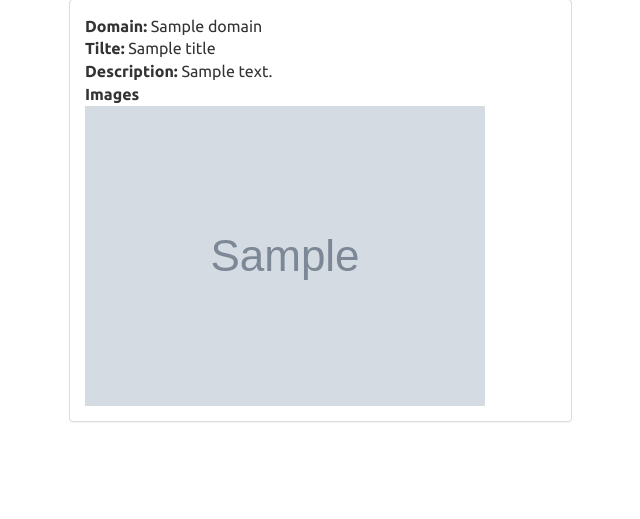
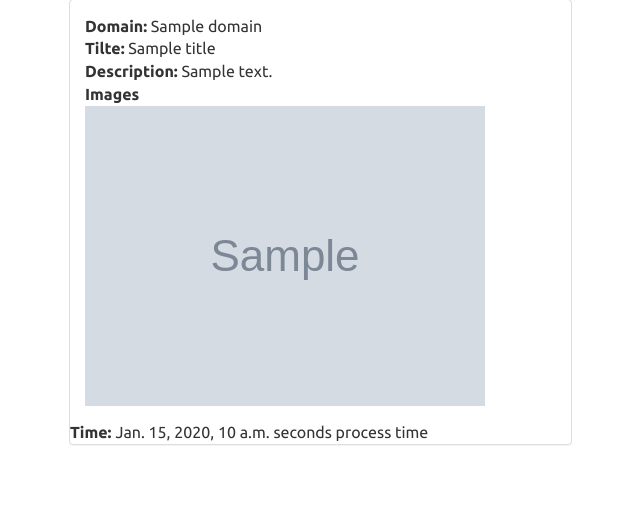
Before and after one commit to aman0511/aman.com, a Django app: template app/templates/url.html in a window 1280 px wide. Shown: the part 210-729 px from the top of the page, without its empty margins (266-906 px from the left). Run offline with Django 3.2, Linux system fonts and the light colour scheme; the template is opened without the code that fills it: most values are stand-ins (such as "Sample title", 1, 10 or a date in 2020); grey boxes marked "Sample" are stand-in pictures; some libraries are stand-ins or nearby versions.

Commit message:
time added

```diff
--- a/app/app/views.py
+++ b/app/app/views.py
@@ -1,6 +1,7 @@
 from django.shortcuts import render
 from UrlDetails import *
 from django.views.decorators.csrf import csrf_exempt
+import time
 
 
 def resume(request):
@@ -10,10 +11,11 @@ def resume(request):
 @csrf_exempt
 def url_description(request):
     if request.method == 'POST':
+        start = time.clock()
         url = request.POST['url']
         url_details = UrlDetails(url)
         data = url_details.get_details
-        print data
+        data['time'] = time.clock() - start
         return render(request, 'url.html', context=data)
     else:
         return render(request, 'url.html')
--- a/app/templates/url.html
+++ b/app/templates/url.html
@@ -48,6 +48,7 @@ Smartphone Compatible web template, free webdesigns for Nokia, Samsung, LG, Sony
 			<img src="{{img}}"/>
 		{% endfor %}
 		</div>
+		<p><strong>Time: </strong> {{time}} seconds process time</p>
 	</div>
 </div>
 </body>
```
